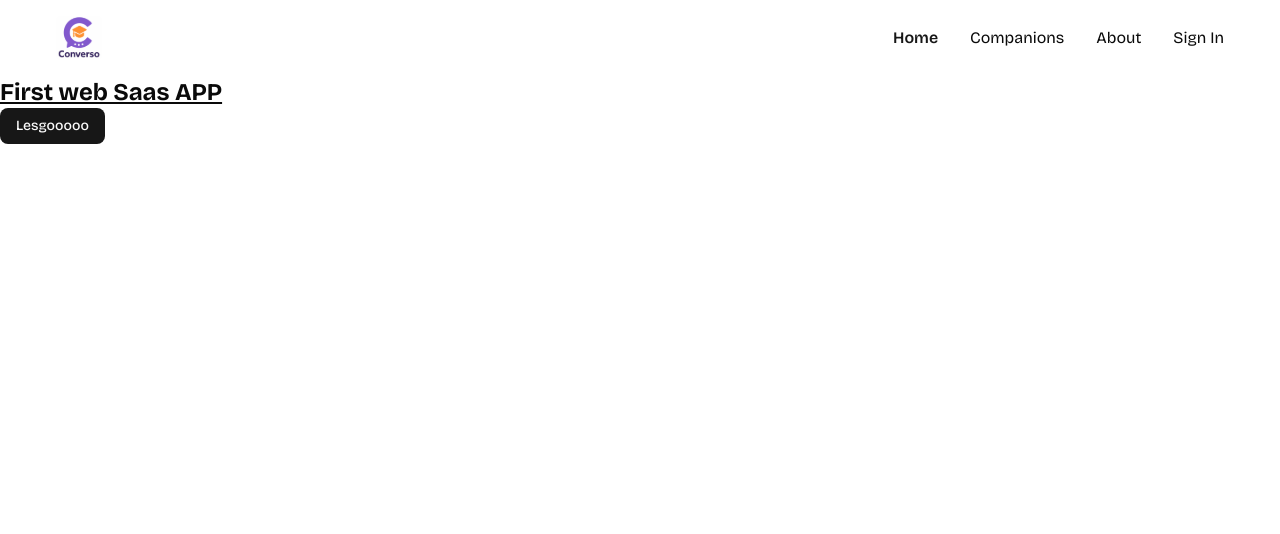
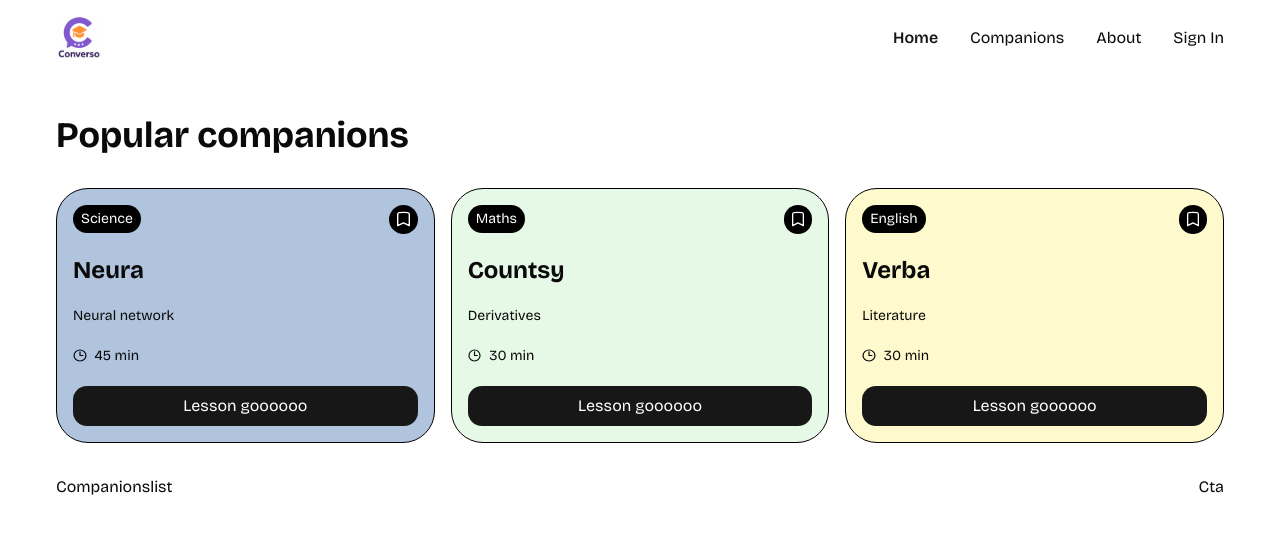
Before and after one commit to Enyflow/Saas, a Next.js app: page / in a window 1280 px wide. Shown: the top 534 px of the page. Built offline with nearby package versions, Linux system fonts and the light colour scheme.

Commit message:
implement homepage

```diff
--- a/app/page.tsx
+++ b/app/page.tsx
@@ -1,12 +1,26 @@
 import React from 'react'
 import {Button} from "@/components/ui/button";
+import Companioncard from "@/components/ui/companioncard";
+import Companionslist from "@/components/ui/companionslist";
+import {Cta} from "@/components/ui/CTA";
 
 const Page = () => {
   return (
-    <div>
-        <h1 className="text-2xl underline">First web Saas APP</h1>
-        <Button> Lesgooooo</Button>
-    </div>
+    <main>
+        <h1 className="text-4xl">Popular companions</h1>
+        <section className={"home-section"}>
+            <Companioncard id={"11"}  name={"Neura"} topic={"Neural network"} subject={"Science"} duration={45} color={"#B0C4DE"}/>
+            <Companioncard id={"22"}  name={"Countsy"} topic={"Derivatives"} subject={"Maths"} duration={30} color={"#E6F9E6"}/>
+            <Companioncard id={"33"}  name={"Verba"} topic={"Literature"} subject={"English"} duration={30} color={"#FFFACD"}/>
+        </section>
+        <section className={"home-section"}>
+            <Companionslist/>
+            <Cta/>
+
+        </section>
+
+
+    </main>
   )
 }
 
--- /dev/null
+++ b/components/ui/CTA.tsx
@@ -0,0 +1,7 @@
+import React from 'react'
+
+export const Cta = () => {
+    return (
+        <div>Cta</div>
+    )
+}
--- /dev/null
+++ b/components/ui/companioncard.tsx
@@ -0,0 +1,38 @@
+import React from 'react'
+import Image from "next/image";
+import Link from "next/link";
+import {Button} from "@/components/ui/button";
+interface companioncardprops {
+    id:string;
+    name: string;
+    topic: string;
+    subject: string;
+    duration: number;
+    color: string;
+}
+
+const Companioncard = ({id,name,topic,subject,duration,color}: companioncardprops) => {
+    return (
+        <article className="companion-card" style={{backgroundColor:color }}>
+            <div className="flex justify-between items-center">
+                <div className="subject-badge">{subject}</div>
+                <button className={"companion-bookmark"}>
+                    <Image src={"/icons/bookmark.svg"} alt={"bookmark"}
+                    width={12.5} height={15}/>
+                </button>
+            </div>
+            <h2 className={"text-2xl font-bold"}>{name}</h2>
+            <p className={"text-sm"}>{topic}</p>
+            <div className="flex items-center gap-2">
+                <Image src={"/icons/clock.svg"} alt={"duration"} width={13.5} height={15}/>
+                <p className={"text-sm"}>{duration} min</p>
+            </div>
+            <Link href={`/companions/${id}`} className={"w-full"}>
+                <button className={"btn-primary w-full justify-center"}>
+                    Lesson goooooo
+                </button>
+            </Link>
+        </article>
+    )
+}
+export default Companioncard
--- /dev/null
+++ b/components/ui/companionslist.tsx
@@ -0,0 +1,8 @@
+import React from 'react'
+
+const Companionslist = () => {
+    return (
+        <div>Companionslist</div>
+    )
+}
+export default Companionslist
```
